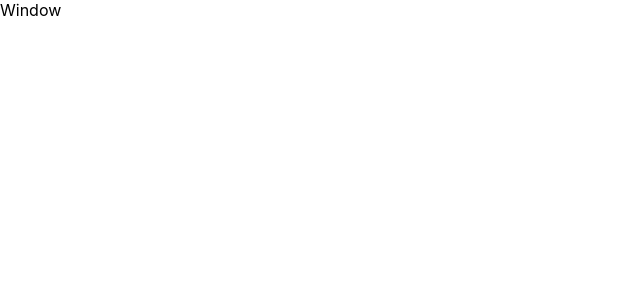
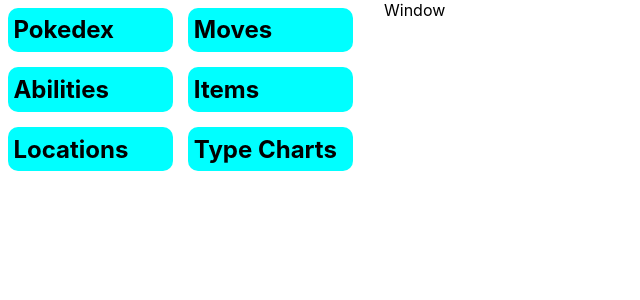
Before and after one commit to InTheLittleMoon/pokidex, a React (Create React App) app: page / in a window 1280 px wide. Shown: the top 300 px of the page, without its empty margins (0-640 px from the left). Built offline with nearby package versions, Linux system fonts and the light colour scheme; no server answers.

Commit message:
some sidebar stuff

```diff
--- a/src/App.js
+++ b/src/App.js
@@ -8,6 +8,16 @@
   //held states
   const [pokiArray, setPokiArray] = useState([]);
 
+  async function pokiOverFetch() {
+    //add number to end of fetch string for individual pokemon
+    let pokiBox = fetch("https://pokeapi.co/api/v2/")
+      .then((res) => res.json())
+      .then((data) => {
+        console.log(data);
+      });
+    return pokiBox;
+  }
+
   async function pokiFetch() {
     //add number to end of fetch string for individual pokemon
     let pokiBox = fetch("https://pokeapi.co/api/v2/pokemon/")
@@ -17,16 +27,6 @@
       });
 
     setPokiArray(pokiBox);
-  }
-
-  async function pokiOverFetch() {
-    //add number to end of fetch string for individual pokemon
-    let pokiBox = fetch("https://pokeapi.co/api/v2/")
-      .then((res) => res.json())
-      .then((data) => {
-        console.log(data);
-      });
-    return pokiBox;
   }
 
   //starts the nonsense
--- a/src/Sidebar.css
+++ b/src/Sidebar.css
@@ -2,4 +2,9 @@
   display: flex;
   flex-direction: column;
   height: 100%;
+  width: 30%;
 }
+
+.sidebar-filter-row {
+  display: flex;
+}
--- a/src/Sidebar.js
+++ b/src/Sidebar.js
@@ -1,11 +1,27 @@
 import React from "react";
 import "./Sidebar.css";
+
+//components
+import FilterOption from "./components/Sidebar-Filter-Options/Sidebar-Filter-Options";
 
 export default function Sidebar() {
   return (
     <div className="sidebar-container">
       <div className="sidebar-searchbar-container"></div>
-      <div className="sidebar-filters-container"></div>
+      <div className="sidebar-filters-container">
+        <div className="sidebar-filter-row">
+          <FilterOption color={"green"} name={"Pokedex"} />
+          <FilterOption color={"red"} name={"Moves"} />
+        </div>
+        <div className="sidebar-filter-row">
+          <FilterOption color={"blue"} name={"Abilities"} />
+          <FilterOption color={"yellow"} name={"Items"} />
+        </div>
+        <div className="sidebar-filter-row">
+          <FilterOption color={"purple"} name={"Locations"} />
+          <FilterOption color={"tan"} name={"Type Charts"} />
+        </div>
+      </div>
     </div>
   );
 }
--- /dev/null
+++ b/src/components/Sidebar-Filter-Options/Sidebar-Filter-Options.css
@@ -0,0 +1,31 @@
+.sidebar-filter-option {
+  margin: 2%;
+  padding: 2% 1.5%;
+  width: 40%;
+  border-radius: 10px;
+  background-color: aqua;
+}
+
+.green {
+  background-color: #2bdab1;
+}
+
+.red {
+  background-color: #f7776a;
+}
+
+.blue {
+  background-color: #58abf7;
+}
+
+.yellow {
+  background-color: #ffce4b;
+}
+
+.purple {
+  background-color: #9e5bba;
+}
+
+.tan {
+  background-color: #ca817a;
+}
--- /dev/null
+++ b/src/components/Sidebar-Filter-Options/Sidebar-Filter-Options.js
@@ -0,0 +1,6 @@
+import React from "react";
+import "./Sidebar-Filter-Options.css";
+
+export default (props) => {
+  return <h2 className="sidebar-filter-option">{props.name}</h2>;
+};
```
